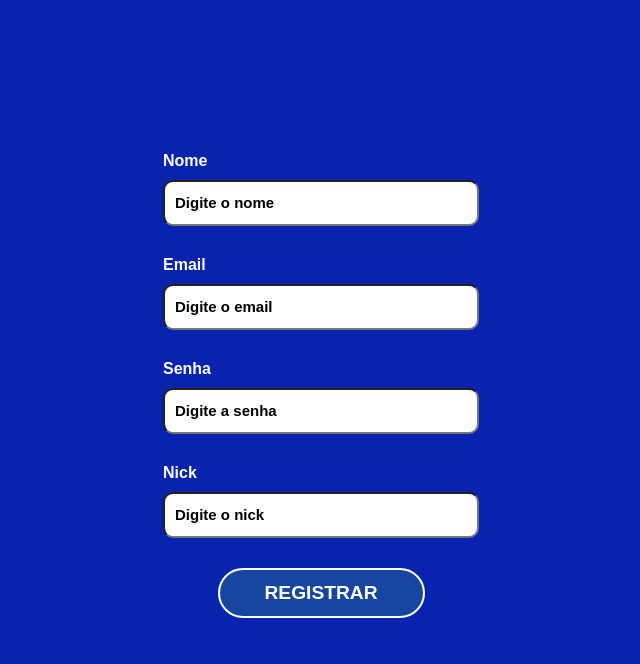
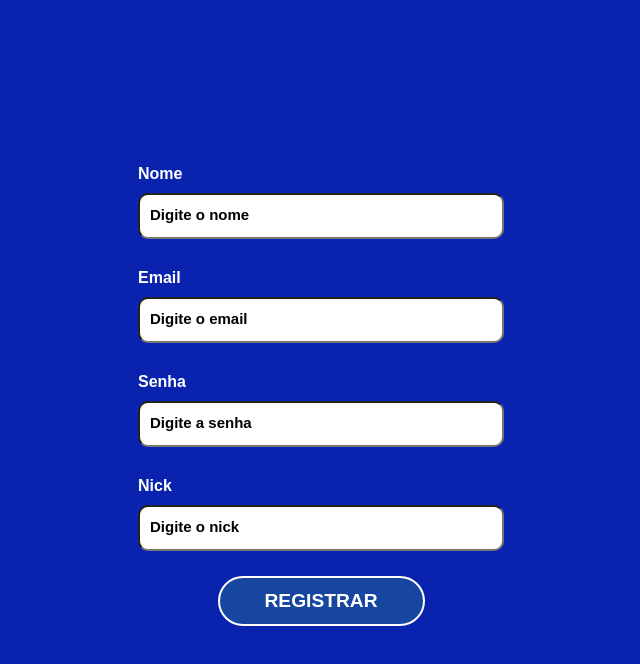
Before and after one commit to Wilian-Pereira-W/project-secret-word, a React (Create React App) app: page /register in a window 1280 px wide. Shown: the top 664 px of the page, without its empty margins (319-959 px from the left). Built offline with nearby package versions, Linux system fonts and the light colour scheme.

Commit message:
fix: ajustando os estilos

```diff
--- a/src/components/SignUp/styles.module.scss
+++ b/src/components/SignUp/styles.module.scss
@@ -14,13 +14,24 @@
       display: flex;
       flex-direction: column;
       font-weight: bold;
+      margin-top: 20px;
+
+
+      span{
+        color: #FFF;
+        font-weight: bold;
+        font-size: 12px;
+        word-break: break-word;
+        width: 300px;
+        margin-left: 15px;
+      }
     }
 
     input{
-      width: 300px;
+      width: 350px;
       height: 40px;
       border-radius: 10px;
-      margin-bottom: 30px;
+      margin-bottom: 10px;
       padding-left: 10px;
       margin-top: 10px;
 
@@ -33,6 +44,7 @@
 
     button{
       margin-bottom: 30px;
+      margin-top: 15px;
     }
   }
 }
```
